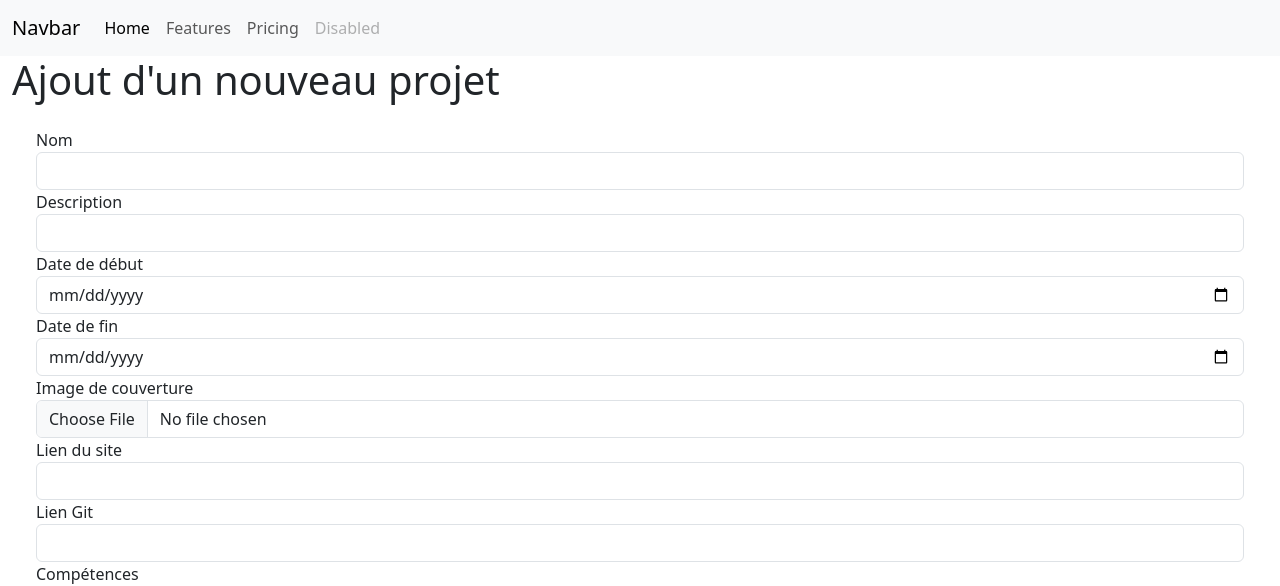
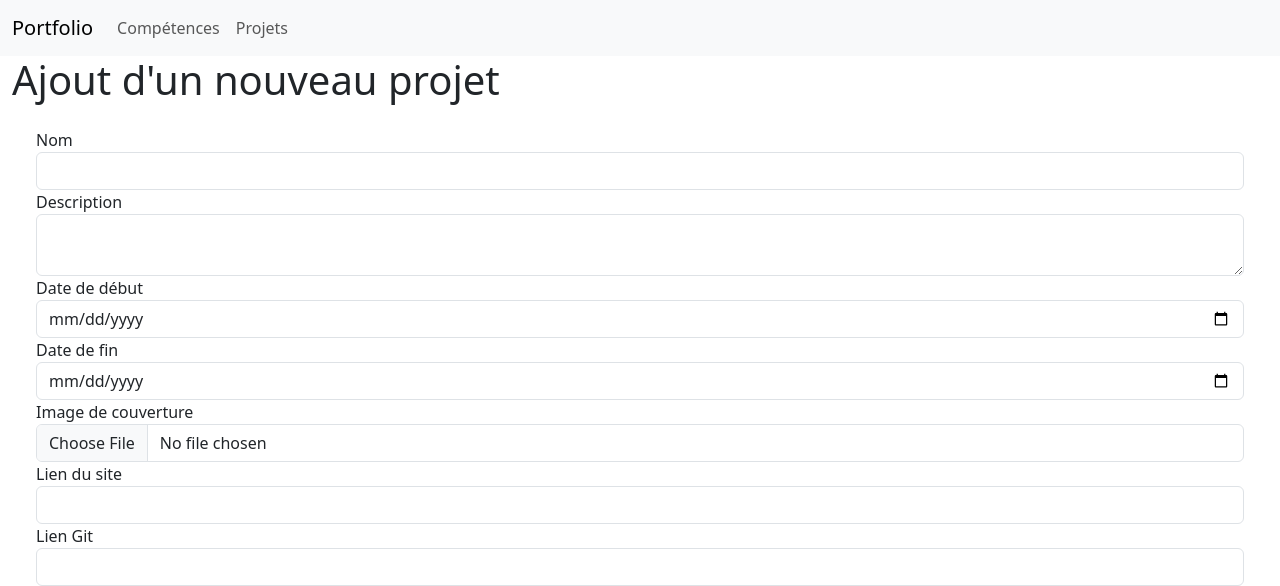
Before and after one commit to IrealCreation/portfolio, a PHP site: page /admin/ajoutProjet.php in a window 1280 px wide. Shown: the top 586 px of the page. Run offline with PHP 8.4, Linux system fonts and the light colour scheme; the visitor is signed in with stand-in values (Sample User, id 1); data that the repository does not hold is empty.

Commit message:
Une vraie navbar, enfin

```diff
--- a/admin/ajoutProjet.php
+++ b/admin/ajoutProjet.php
@@ -29,7 +29,7 @@ $skills = $skillController->readAll();
         <input type="text" name="name" id="name" class="form-control" required>
 
         <label for="description">Description</label>
-        <input type="text" name="description" id="description" class="form-control" required>
+        <textarea name="description" id="description" class="form-control" required></textarea>
 
         <label for="date_start">Date de début</label>
         <input type="date" name="date_start" id="date_start" class="form-control" required>
--- a/assets/inc/header.php
+++ b/assets/inc/header.php
@@ -1,23 +1,17 @@
 <header>
     <nav class="navbar navbar-expand-lg bg-body-tertiary">
         <div class="container-fluid">
-            <a class="navbar-brand" href="#">Navbar</a>
-            <button class="navbar-toggler" type="button" data-bs-toggle="collapse" data-bs-target="#navbarNav" aria-controls="navbarNav" aria-expanded="false" aria-label="Toggle navigation">
-            <span class="navbar-toggler-icon"></span>
+            <a class="navbar-brand" href="/">Portfolio</a>
+                <button class="navbar-toggler" type="button" data-bs-toggle="collapse" data-bs-target="#navbarNav" aria-controls="navbarNav" aria-expanded="false" aria-label="Toggle navigation">
+                <span class="navbar-toggler-icon"></span>
             </button>
             <div class="collapse navbar-collapse" id="navbarNav">
             <ul class="navbar-nav">
                 <li class="nav-item">
-                <a class="nav-link active" aria-current="page" href="#">Home</a>
+                    <a class="nav-link" href="/competences/">Compétences</a>
                 </li>
                 <li class="nav-item">
-                <a class="nav-link" href="#">Features</a>
-                </li>
-                <li class="nav-item">
-                <a class="nav-link" href="#">Pricing</a>
-                </li>
-                <li class="nav-item">
-                <a class="nav-link disabled">Disabled</a>
+                    <a class="nav-link" href="/projets/">Projets</a>
                 </li>
             </ul>
             </div>
```
